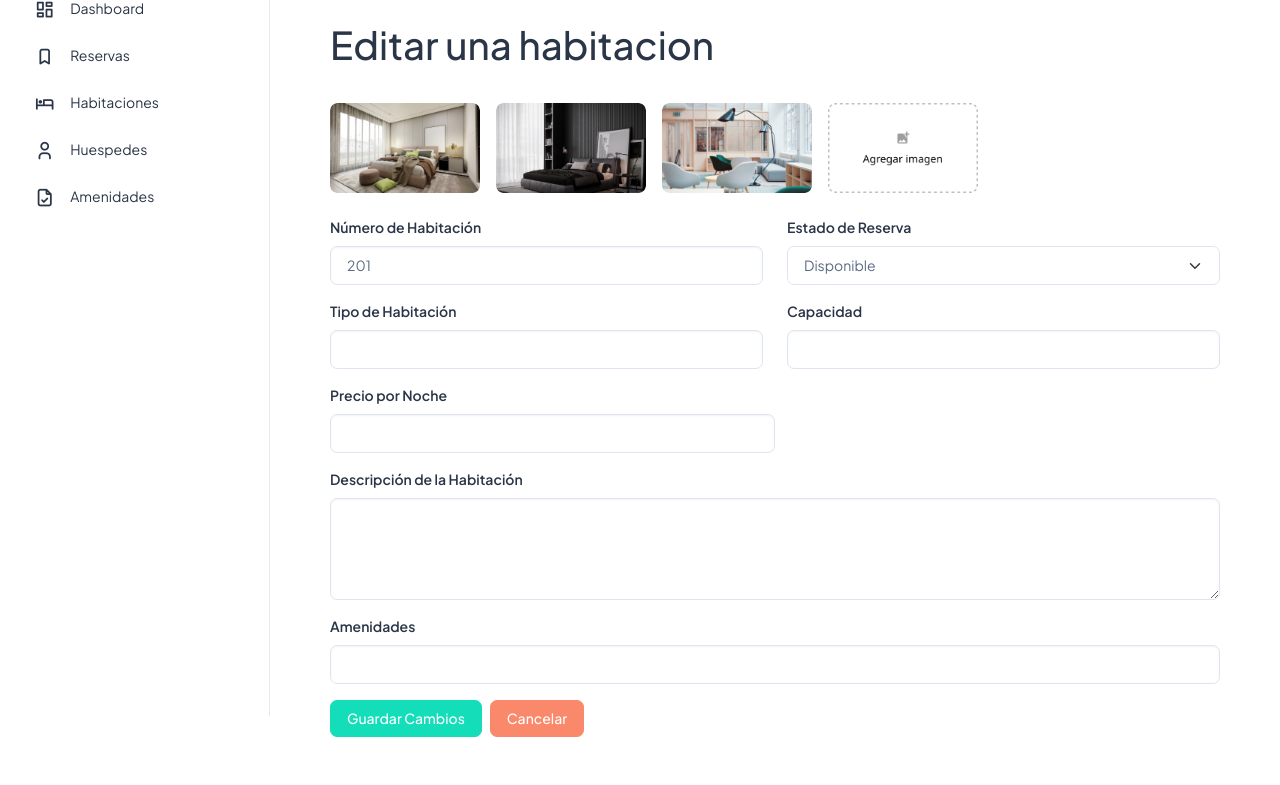
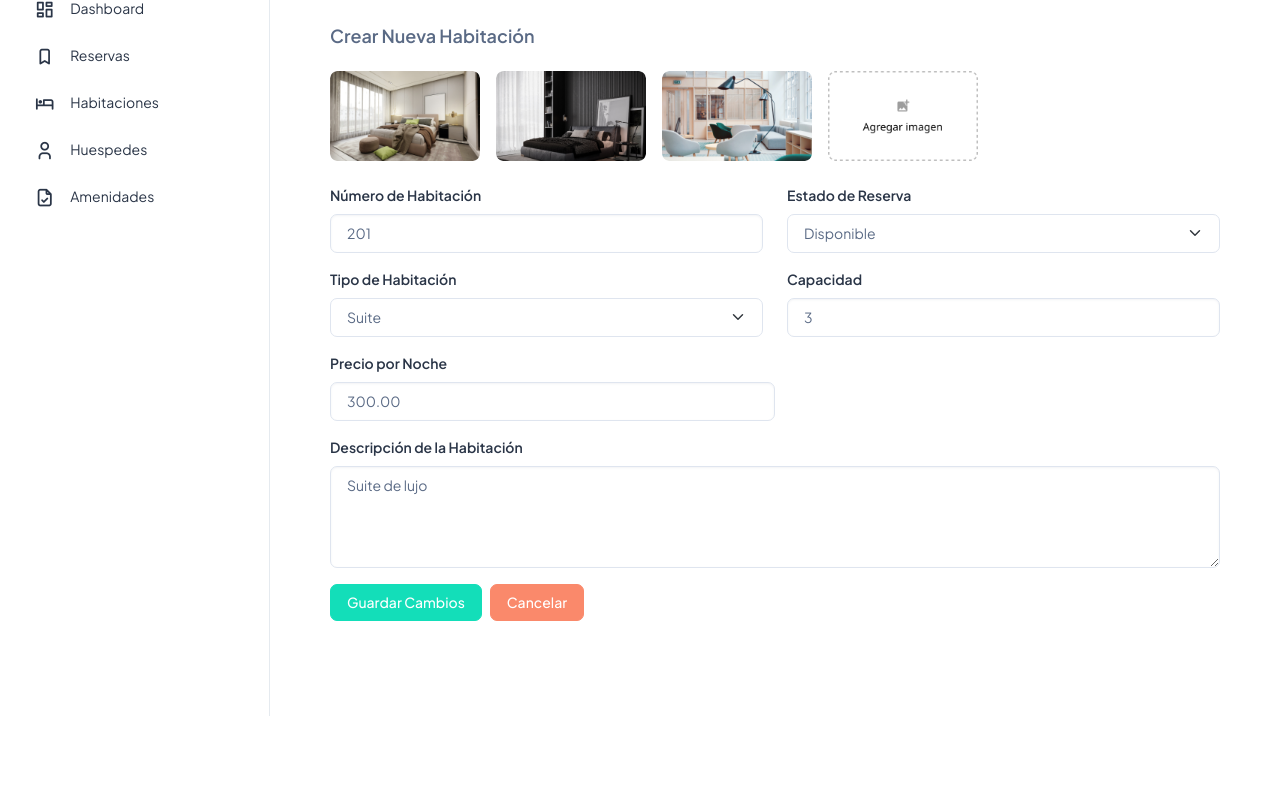
Before and after one commit to John-Alz/roomify, a PHP site: page /rooms/editar.php?txtID=3 in a window 1280 px wide. Shown: the part 84-869 px from the top of the page. After the commit the page ends 800 px from the top, so only its background shows below. Run offline with PHP 8.4, Linux system fonts and the light colour scheme; data comes from the database, SQL or seed files in the repository; data that the repository does not hold is empty.

Commit message:
estilos de las habitaciones insertados

```diff
--- a/src/programas/rooms/editar.php
+++ b/src/programas/rooms/editar.php
@@ -1,54 +1,70 @@
+
+<?php
+
+require("../../conexion.php");
+
+// Obtener tipos de habitación
+$sentencia = $conexion->prepare("SELECT * FROM tipos_habitacion;");
+$sentencia->execute();
+$resultado_habitaciones = $sentencia->fetchAll(PDO::FETCH_ASSOC);
+
+if (isset($_GET["txtID"])) {
+    $txtID = (isset($_GET["txtID"])) ? $_GET["txtID"] : "";
+    $sentencia = $conexion->prepare("SELECT h.id_habitacion, h.numero_habitacion, h.detalle_habitacion, h.disponibilidad_habitacion, tp.tipo_habitacion, h.capacidad_habitacion, h.costo_habitacion
+            FROM habitaciones h
+            JOIN tipos_habitacion  tp ON tp.id_tipo_habitacion = h.tipo_habitacion_id
+            WHERE h.id_habitacion = :id;
+");
 
 
-<?php
-include("../../conexion.php");
 
-if (isset($_GET["txtID"])) {
-    $txtID = $_GET["txtID"];
+$sentencia->bindParam(":id", $txtID);
+$sentencia->execute();
 
-    // Consultar los datos de la habitación
-    $sentencia = $conexion->prepare("SELECT * FROM habitaciones WHERE id_habitacion = :id_habitacion");
-    $sentencia->bindParam(':id_habitacion', $txtID, PDO::PARAM_INT);
-    $sentencia->execute();
-    $habitacion = $sentencia->fetch(PDO::FETCH_ASSOC);
+$registro = $sentencia->fetch(PDO::FETCH_LAZY);
 
-    if ($_SERVER["REQUEST_METHOD"] == "POST") {
-        // Recoger los datos del formulario
-        $tipo_habitacion_id = $_POST["tipo_habitacion_id"];
-        $numero_habitacion = $_POST["numero_habitacion"];
-        $detalle_habitacion = $_POST["detalle_habitacion"];
-        $disponibilidad_habitacion = $_POST["disponibilidad_habitacion"];
-        $capacidad_habitacion = $_POST["capacidad_habitacion"];
-        $costo_habitacion = $_POST["costo_habitacion"];
+$numeroH = $registro["numero_habitacion"];
+$descrpcionH = $registro["detalle_habitacion"];
+$disponibilidadH = $registro["disponibilidad_habitacion"];
+$capacidadH = $registro["capacidad_habitacion"];
+$costoH = $registro["costo_habitacion"];
+$tipoH = $registro["tipo_habitacion"];
 
-        // Preparar la sentencia SQL para actualizar
-        $sentencia = $conexion->prepare("UPDATE habitaciones
-                                         SET tipo_habitacion_id = :tipo_habitacion_id,
-                                             numero_habitacion = :numero_habitacion,
-                                             detalle_habitacion = :detalle_habitacion,
-                                             disponibilidad_habitacion = :disponibilidad_habitacion,
-                                             capacidad_habitacion = :capacidad_habitacion,
-                                             costo_habitacion = :costo_habitacion
-                                         WHERE id_habitacion = :id_habitacion");
-        $sentencia->bindParam(':tipo_habitacion_id', $tipo_habitacion_id);
-        $sentencia->bindParam(':numero_habitacion', $numero_habitacion);
-        $sentencia->bindParam(':detalle_habitacion', $detalle_habitacion);
-        $sentencia->bindParam(':disponibilidad_habitacion', $disponibilidad_habitacion);
-        $sentencia->bindParam(':capacidad_habitacion', $capacidad_habitacion);
-        $sentencia->bindParam(':costo_habitacion', $costo_habitacion);
-        $sentencia->bindParam(':id_habitacion', $txtID, PDO::PARAM_INT);
+};
 
-        // Ejecutar la consulta
+
+if ($_POST) {
+    $numeroH = (isset($_POST["nh"])) ? $_POST["nh"] : "";
+    $descrpcionH = (isset($_POST["dh"])) ? $_POST["dh"] : "";
+    $disponibilidadH = (isset($_POST["dsh"])) ? $_POST["dsh"] : "";
+    $capacidadH = (isset($_POST["ch"])) ? $_POST["ch"] : "";
+    $costoH = (isset($_POST["ctoh"])) ? $_POST["ctoh"] : "";
+    $tipoH = (isset($_POST["select"])) ? $_POST["select"] : "";
+    print_r($_POST);
+
+    // Preparar la sentencia con parámetros dinámicos
+    $sentencia = $conexion->prepare("UPDATE habitaciones SET tipo_habitacion_id = :tipoH, numero_habitacion = :numeroH, detalle_habitacion = :descrpcionH, disponibilidad_habitacion = :disponibilidadH, capacidad_habitacion = :capacidadH , costo_habitacion = :costoH WHERE id_habitacion = :txtID; ");
+
+    // Asignar valores a los parámetros
+    $sentencia->bindParam(':tipoH', $tipoH);
+    $sentencia->bindParam(':numeroH', $numeroH);
+    $sentencia->bindParam(':descrpcionH', $descrpcionH);
+    $sentencia->bindParam(':disponibilidadH', $disponibilidadH);
+    $sentencia->bindParam(':capacidadH', $capacidadH);
+    $sentencia->bindParam(':costoH', $costoH);
+    $sentencia->bindParam(':txtID', $txtID);
+
+    // Ejecutar la sentencia
     if ($sentencia->execute()) {
-            header("Location: index.php");
-            exit();
+        echo "Habitación actualizada correctamente.";
+        header("Loaction: index.php");
     } else {
-            $error = "Error al actualizar la habitación.";
+        echo "Error en actualizacion de la habitación.";
     }
+
 }
-}
+
 ?>
-
 
 <!doctype html>
 <html lang="en">
@@ -214,69 +230,62 @@
 
     <!-- Formulario de Creación o Edición de Habitación -->
     <form action="index.php" method="POST" enctype="multipart/form-data">
-        <!-- Se agrega un campo oculto para identificar si es creación o edición -->
-        <input type="hidden" name="accion" value="<?php echo isset($habitacion) ? 'editar' : 'crear'; ?>">
-
-        <!-- Si estamos editando, se pasa el id de la habitación -->
-        <input type="hidden" name="id_habitacion" value="<?php echo isset($habitacion) ? $habitacion['id_habitacion'] : ''; ?>">
+    <input type="hidden" name="txtID" value="<?php echo isset($txtID) ? $txtID : ''; ?>">
 
     <div class="d-flex gap-4 mb-3">
         <div class="w-50">
-                <label for="numero_habitacion" class="form-label">Número de Habitación</label>
-                <input type="text" class="form-control" id="numero_habitacion" name="numero_habitacion"
-                value="<?php echo isset($habitacion) ? $habitacion['numero_habitacion'] : ''; ?>" required>
+            <label for="nh" class="form-label">Número de Habitación</label>
+            <input type="text" class="form-control" id="nh" name="nh"
+            value="<?php echo isset($numeroH) ? $numeroH : ''; ?>" required>
         </div>
         <div class="w-50">
-                <label for="estado_reserva" class="form-label">Estado de Reserva</label>
-                <select class="form-select" id="estado_reserva" name="estado_reserva" required>
-                    <option value="Disponible" <?php echo (isset($habitacion) && $habitacion['estado_reserva'] == 'Disponible') ? 'selected' : ''; ?>>Disponible</option>
-                    <option value="Reservada" <?php echo (isset($habitacion) && $habitacion['estado_reserva'] == 'Reservada') ? 'selected' : ''; ?>>Reservada</option>
-                    <option value="Limpieza" <?php echo (isset($habitacion) && $habitacion['estado_reserva'] == 'Limpieza') ? 'selected' : ''; ?>>Limpieza</option>
+            <label for="dsh" class="form-label">Estado de Reserva</label>
+            <select class="form-select" id="dsh" name="dsh" required>
+                <option value="Disponible" <?php echo (isset($disponibilidadH) && $disponibilidadH == 'Disponible') ? 'selected' : ''; ?>>Disponible</option>
+                <option value="Reservada" <?php echo (isset($disponibilidadH) && $disponibilidadH == 'Reservada') ? 'selected' : ''; ?>>Reservada</option>
+                <option value="Limpieza" <?php echo (isset($disponibilidadH) && $disponibilidadH == 'Limpieza') ? 'selected' : ''; ?>>Limpieza</option>
             </select>
         </div>
     </div>
 
     <div class="d-flex gap-4 mb-3">
         <div class="w-50">
-                <label for="tipo_habitacion" class="form-label">Tipo de Habitación</label>
-                <input type="text" class="form-control" id="tipo_habitacion" name="tipo_habitacion"
-                value="<?php echo isset($habitacion) ? $habitacion['tipo_habitacion'] : ''; ?>" required>
+            <label for="select" class="form-label">Tipo de Habitación</label>
+            <select class="form-select" id="select" name="select" required>
+                <?php foreach ($resultado_habitaciones as $habitacion) : ?>
+                    <option value="<?php echo $habitacion['id_tipo_habitacion']; ?>"
+                    <?php echo (isset($tipoH) && $tipoH == $habitacion['tipo_habitacion']) ? 'selected' : ''; ?>>
+                        <?php echo $habitacion['tipo_habitacion']; ?>
+                    </option>
+                <?php endforeach; ?>
+            </select>
         </div>
         <div class="w-50">
-                <label for="capacidad" class="form-label">Capacidad</label>
-                <input type="number" class="form-control" id="capacidad" name="capacidad"
-                value="<?php echo isset($habitacion) ? $habitacion['capacidad'] : ''; ?>" required>
+            <label for="ch" class="form-label">Capacidad</label>
+            <input type="number" class="form-control" id="ch" name="ch"
+            value="<?php echo isset($capacidadH) ? $capacidadH : ''; ?>" required>
         </div>
     </div>
 
     <div class="d-flex gap-4 mb-3">
         <div class="w-50">
-                <label for="precio_noche" class="form-label">Precio por Noche</label>
-                <input type="number" class="form-control" id="precio_noche" name="precio_noche"
-                value="<?php echo isset($habitacion) ? $habitacion['precio_noche'] : ''; ?>" required>
+            <label for="ctoh" class="form-label">Precio por Noche</label>
+            <input type="number" class="form-control" id="ctoh" name="ctoh"
+            value="<?php echo isset($costoH) ? $costoH : ''; ?>" required>
         </div>
     </div>
 
     <div class="mb-3">
-            <label for="descripcion_habitacion" class="form-label">Descripción de la Habitación</label>
-            <textarea class="form-control" id="descripcion_habitacion" name="descripcion_habitacion" rows="4" required>
-                <?php echo isset($habitacion) ? $habitacion['descripcion_habitacion'] : ''; ?>
-            </textarea>
-        </div>
-
-        <div class="mb-3">
-            <label for="amenidades" class="form-label">Amenidades</label>
-            <input type="text" class="form-control" id="amenidades" name="amenidades"
-            value="<?php echo isset($habitacion) ? $habitacion['amenidades'] : ''; ?>" required>
+        <label for="dh" class="form-label">Descripción de la Habitación</label>
+        <textarea class="form-control" id="dh" name="dh" rows="4" required><?php echo isset($descrpcionH) ? $descrpcionH : ''; ?></textarea>
     </div>
 
     <div class="d-flex gap-2">
-            <button type="submit" class="btn btn-success">
-                <?php echo isset($habitacion) ? 'Guardar Cambios' : 'Crear Habitación'; ?>
-            </button>
+        <button type="submit" class="btn btn-success">Guardar Cambios</button>
         <button type="button" class="btn btn-danger">Cancelar</button>
     </div>
 </form>
+
 </div>
 
     <script src="../../assets/libs/jquery/dist/jquery.min.js"></script>
```
Lines whose indentation alone changed are shown as unchanged.
